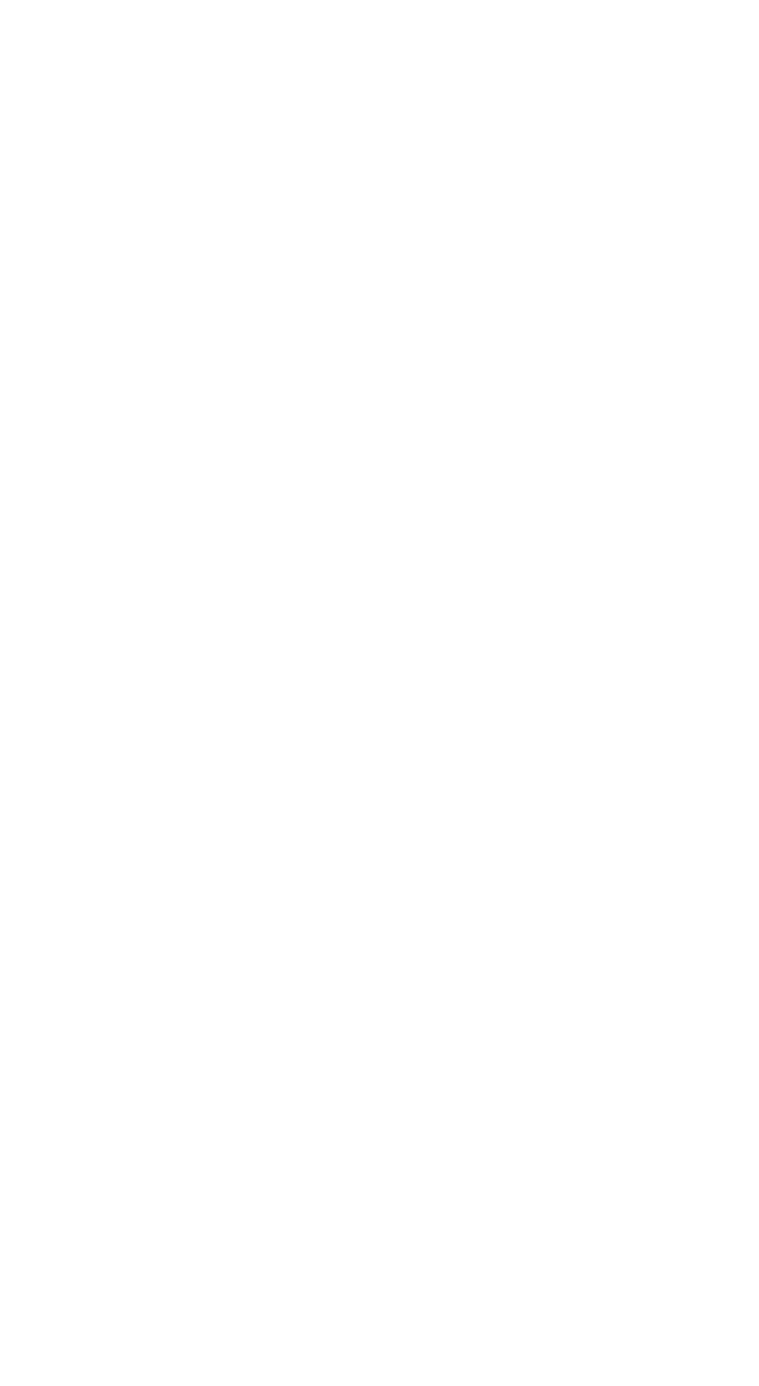
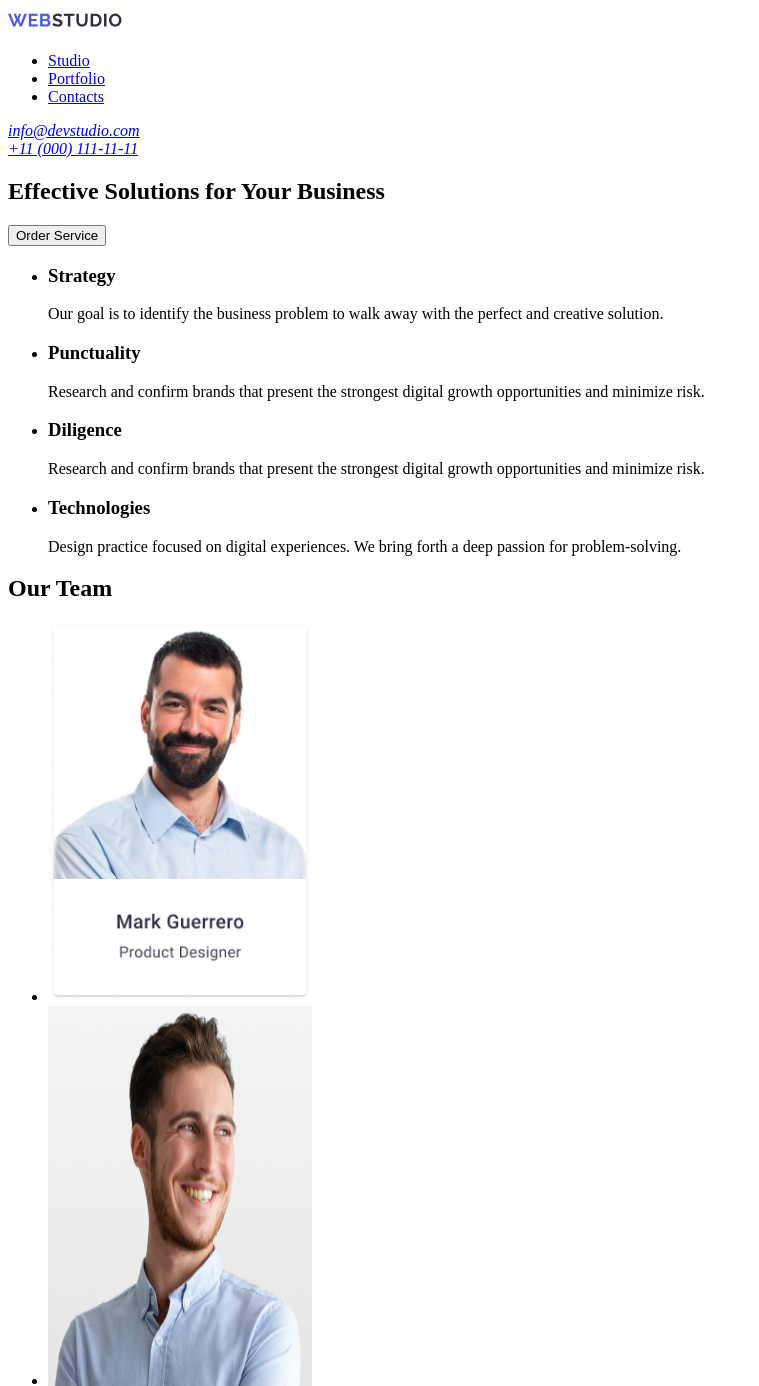
Before and after one commit to Poward2/goit-markup-hw-01, a plain HTML site: page index.html in a window 1280 px wide. Shown: the top 1386 px of the page, without its empty margins (0-759 px from the left). Before the commit the page ends 800 px from the top, so only its background shows below. Drawn offline with Linux system fonts and the light colour scheme.

Commit message:
Update .DS_Store
hw1

```diff
--- a/index.html
+++ b/index.html
@@ -5,5 +5,106 @@
     <meta name="viewport" content="width=device-width, initial-scale=1.0" />
     <title>Document</title>
   </head>
-  <body></body>
+  <body>
+    <footer>
+      <a href="/">
+        <img src="/images/logo.jpg" width="115" height="24" alt="Logo" />
+      </a>
+      <nav>
+        <ul>
+          <li><a href="/">Studio</a></li>
+          <li><a href="/">Portfolio</a></li>
+          <li><a href="/">Contacts</a></li>
+        </ul>
+      </nav>
+      <address>
+        <a href="/">info@devstudio.com</a><br />
+        <a href="/">+11 (000) 111-11-11</a><br />
+      </address>
+    </footer>
+    <main>
+      <section>
+        <h1>Effective Solutions for Your Business</h1>
+        <button type="button">Order Service</button>
+      </section>
+      <section>
+        <ul>
+          <li>
+            <h3>Strategy</h3>
+            <p>
+              Our goal is to identify the business problem to walk away with the
+              perfect and creative solution.
+            </p>
+          </li>
+          <li>
+            <h3>Punctuality</h3>
+            <p>
+              Research and confirm brands that present the strongest digital
+              growth opportunities and minimize risk.
+            </p>
+          </li>
+          <li>
+            <h3>Diligence</h3>
+            <p>
+              Research and confirm brands that present the strongest digital
+              growth opportunities and minimize risk.
+            </p>
+          </li>
+          <li>
+            <h3>Technologies</h3>
+            <p>
+              Design practice focused on digital experiences. We bring forth a
+              deep passion for problem-solving.
+            </p>
+          </li>
+        </ul>
+      </section>
+      <section>
+        <h2>Our Team</h2>
+        <ul>
+          <li>
+            <img
+              src="/images/teamcard.jpg"
+              alt="Team Card"
+              width="264"
+              height="380"
+            />
+          </li>
+          <li>
+            <img
+              src="/images/tcto.jpg"
+              alt="Team Card"
+              width="264"
+              height="380"
+            />
+          </li>
+          <li>
+            <img
+              src="/images/img.jpg"
+              width="264"
+              height="380"
+              alt="Team card"
+            />
+          </li>
+          <li>
+            <img
+              src="/images/tcone.jpg"
+              alt="Team Card"
+              width="264"
+              height="380"
+            />
+          </li>
+        </ul>
+      </section>
+    </main>
+    <footer>
+      <a href="/">
+        <img src="/images/logo.jpg" alt="logo" width="115" height="24" />
+      </a>
+      <p>
+        Increase the flow of customers and sales for your business with digital
+        marketing & growth solutions.
+      </p>
+    </footer>
+  </body>
 </html>
```
Also changed, not shown: images/img.jpg (added), images/logo.jpg (added), images/tcone.jpg (added), images/tcto.jpg (added), images/teamcard.jpg (added), 2 other files.
